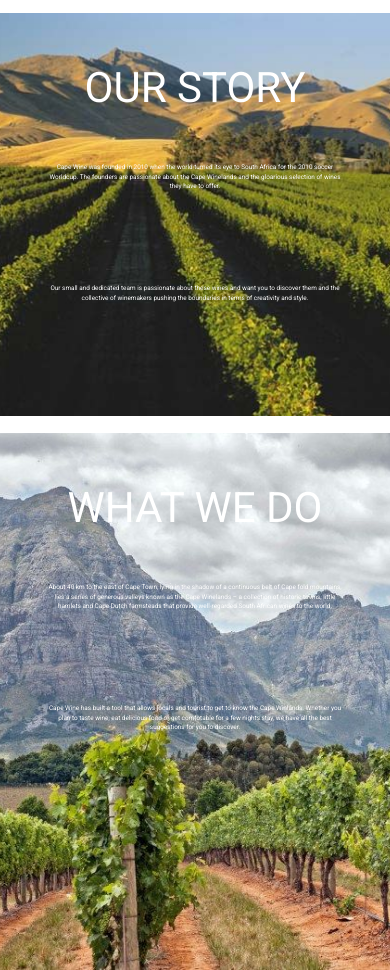
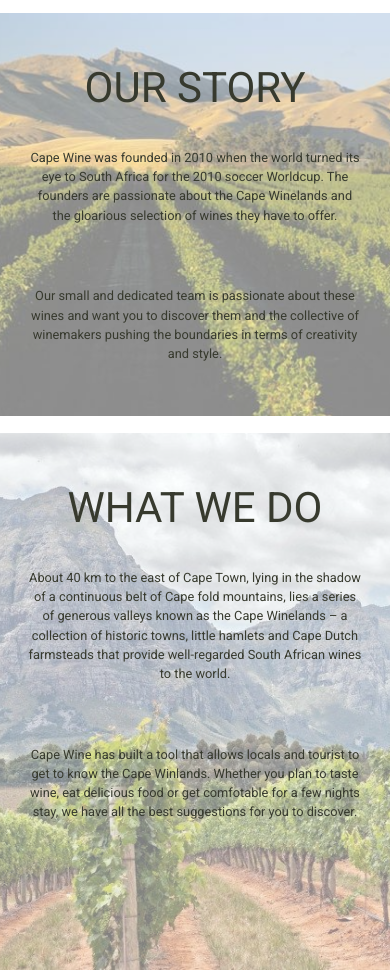
Before and after one commit to Code-Institute-Submissions/capewine, a plain HTML site: page index.html in a window 390 px wide. Shown: the part 909-1879 px from the top of the page. Drawn offline with nearby package versions, Linux system fonts and the light colour scheme; some packages are replaced by stand-ins of ours.

Commit message:
Fruther small changes to About us images, card text size, image opacity and media query

```diff
--- a/assets/css/style.css
+++ b/assets/css/style.css
@@ -119,16 +119,16 @@ background-color: white;
     border: none;
 }
 .card-title{
-    color:white;
+    color:#373A2E;
      text-transform: uppercase;
      text-align:center;
     padding-top:10%;
     font-size:3em;
 }
 .card-text{
-    color:white;
+    color:#373A2E;
      text-align:center;
-    padding:10%;
+    padding:6%;
     font-size:2rem;
 }
 
@@ -137,6 +137,7 @@ background-color: white;
   cursor: pointer;
   width: 100%;
   height: 100%;
+  opacity: 0.5;
 }
 
 /* Animations on Discovery section */
@@ -227,6 +228,6 @@ background-color: white;
 
 @media screen and (max-width: 425px) {
   .card-text {
-      font-size:0.4rem;
+      font-size:0.8rem;
   }
 }
```
